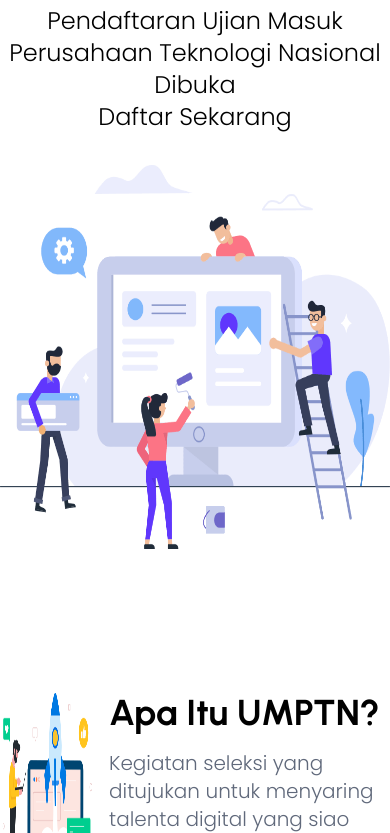
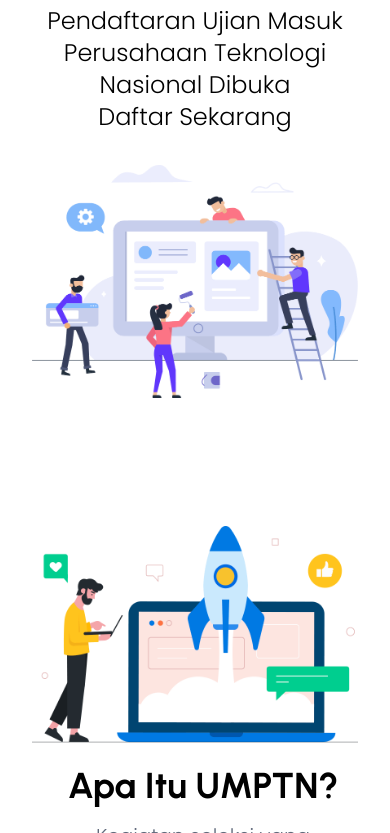
Before and after one commit to nizamsalihin/landing-umptn-nizam-salihin, a plain HTML site: page index.html in a window 390 px wide. Shown: the part 267-1100 px from the top of the page. Drawn offline with nearby package versions, Linux system fonts and the light colour scheme.

Commit message:
adding responsive design and adding padding to every section

```diff
--- a/index.html
+++ b/index.html
@@ -28,7 +28,7 @@
     </script>
   </head>
   <body class="font-poppins">
-    <section class="max-w-7xl mx-auto mb-24 py-12">
+    <section class="max-w-7xl mx-auto mb-12 py-12 p-8">
       <div class="mb-8">
         <h1
           class="capitalize text-center font-urbanist font-bold text-5xl mb-4"
@@ -41,7 +41,7 @@
         <p>pendaftaran ujian masuk perusahaan teknologi nasional dibuka</p>
         <button>Daftar Sekarang</button>
       </div>
-      <div class="h-96 w-full">
+      <div class="h-full w-full">
         <img
           src="images/main.png"
           alt="hero image"
@@ -50,8 +50,8 @@
       </div>
     </section>
 
-    <section class="flex max-w-7xl mx-auto mb-24">
-      <div class="max-h-96 w-full">
+    <section class="flex max-w-7xl mx-auto mb-12 flex-col lg:flex-row p-8">
+      <div class="h-full mb-5 lg:mb-0">
         <img
           src="images/landing.png"
           alt="landing"
@@ -59,17 +59,21 @@
         />
       </div>
       <div class="flex justify-center flex-col ml-4">
-        <h2 class="capitalize self-start mb-4 text-4xl font-urbanist">
-          apa itu UMPTN?
-        </h2>
-        <p class="text-greylight text-xl font-light">
+        <div>
+          <h2
+            class="capitalize self-start mb-4 text-4xl font-urbanist text-center lg:text-left"
+          >
+            apa itu UMPTN?
+          </h2>
+        </div>
+        <p class="text-greylight text-xl font-light text-center lg:text-left">
           Kegiatan seleksi yang ditujukan untuk menyaring talenta digital yang
           siao diserap oleh Perusahaan Teknologi Nasional.
         </p>
       </div>
     </section>
 
-    <section class="">
+    <section class="p-8">
       <div class="text-center">
         <h2 class="font-bold text-4xl mb-10">Pogram</h2>
         <div class="border-2 inline-block px-10 py-10">
```
